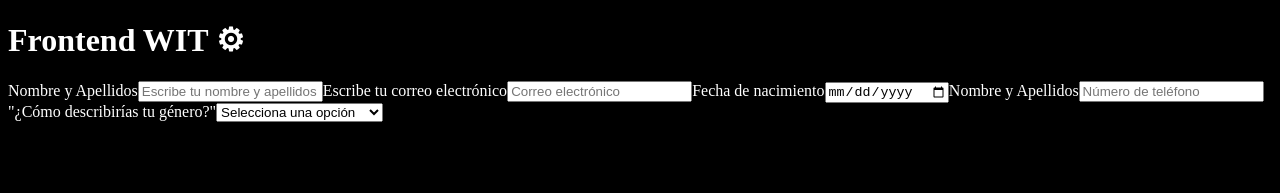
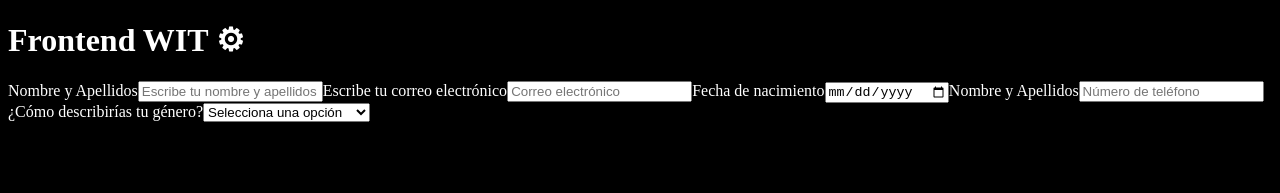
Before and after one commit to WIT-APP/wit-frontend, a React (Vite) app: page / in a window 1280 px wide. Shown: the top 193 px of the page. Built offline with nearby package versions, Linux system fonts and the light colour scheme.

Commit message:
crear props del componente inputSelect

```diff
--- a/src/components/Form.tsx
+++ b/src/components/Form.tsx
@@ -1,15 +1,28 @@
+/* eslint-disable @typescript-eslint/no-explicit-any */
+import { useState } from "react";
 import InputEmail from "../ui/InputEmail";
 import InputSelect from "../ui/InputSelect";
 import InputText from "../ui/InputText";
 
 const Form = () => {
+  const [generoValue, setGeneroValue] = useState("");
+  const handleGeneroChange = (event: any) => {
+    setGeneroValue(event.target.value);
+
+  }
   return (
     <form>
         <InputText type="text" id="name" placeholder="Escribe tu nombre y apellidos" children="Nombre y Apellidos" />
         <InputEmail placeholder="Correo electrónico" children="Escribe tu correo electrónico" />
         <InputText type="date" id="date" placeholder="00/00/00" children="Fecha de nacimiento"  />
         <InputText type="number" id="phone" placeholder="Número de teléfono" children="Nombre y Apellidos" />
-        <InputSelect />
+        <InputSelect id="genero" label="¿Cómo describirías tu género?" value={generoValue} options={[
+          { value:"hombre", label:"Hombre"},
+          {value:"mujer", label:"Mujer" },
+          {value:"otro", label:"Otro" },
+          {value:"prefiero_no_identificarme", label:"Prefiero no identificarme" },
+
+        ]} onChange={handleGeneroChange} />
 
 
 
--- a/src/ui/InputSelect.tsx
+++ b/src/ui/InputSelect.tsx
@@ -1,18 +1,36 @@
+import { ChangeEvent } from "react";
+interface Option {
+  label: string;
+  value: string;
+}
+interface InputSelectProps {
+  id: string;
+  label: string;
+  value: string;
+  options: Option[];
+  onChange: (event: ChangeEvent<HTMLSelectElement>) => void;
+}
 
-
-function InputSelect() {
+function InputSelect({
+  id,
+  label,
+  value,
+  options,
+  onChange,
+}: InputSelectProps) {
   return (
     <>
-      <label htmlFor="genero">
-        "¿Cómo describirías tu género?"
-        <select name="genero" id="genero">
-        <option value="" disabled selected hidden>Selecciona una opción</option>
-          <option value="hombre">Hombre</option>
-          <option value="mujer">Mujer</option>
-          <option value="otro">Otro</option>
-          <option value="prefiero_no_identificarme">Prefiero no identificarme</option>
-        </select>
-      </label>
+      <label htmlFor={id}>{label}</label>
+      <select id={id} name={id} value={value} onChange={onChange}>
+        <option value="" disabled selected hidden>
+          Selecciona una opción
+        </option>
+        {options.map((option) => (
+          <option key={option.value} value={option.value}>
+            {option.label}
+          </option>
+        ))}
+      </select>
     </>
   );
 }
--- a/src/ui/InputText.tsx
+++ b/src/ui/InputText.tsx
@@ -3,7 +3,7 @@ interface inputTextProps {
   id: string,
   type: string,
   placeholder: string,
-  children: React.ReactNode;
+  children: React.ReactNode
 
 }
 
```
